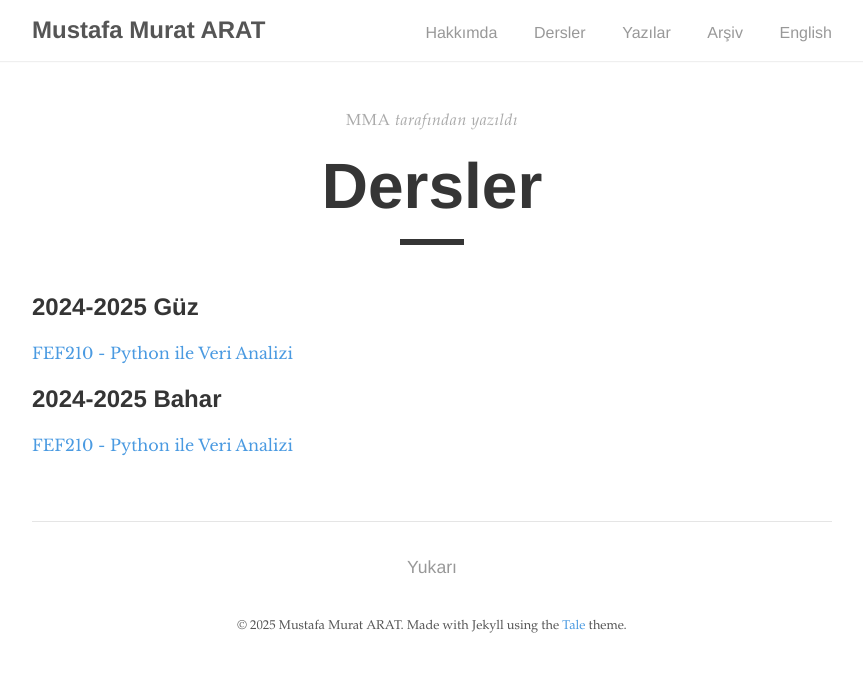
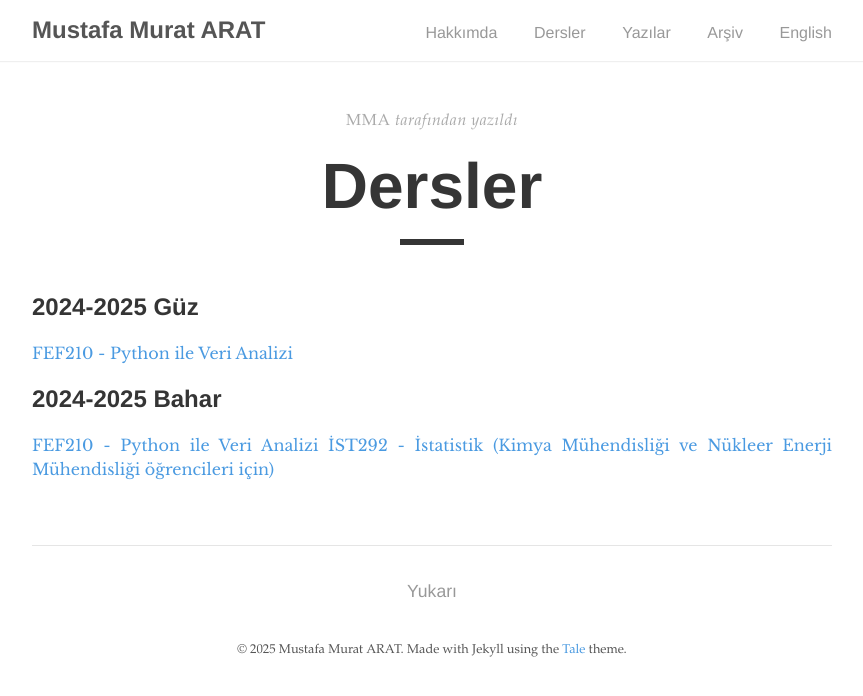
Before and after one commit to mmuratarat/turkish, a Jekyll site: the page built from _pages/courses.md, in a window 1280 px wide. Shown: the top 696 px of the page, without its empty margins (208-1071 px from the left). Built offline with Jekyll 4.4.1, drawn with Linux system fonts in a browser that asks for light colours; nearby versions of some CDN libraries; comment, search, counter and statistics services are not loaded.

Commit message:
Update courses.md

```diff
--- a/_pages/courses.md
+++ b/_pages/courses.md
@@ -12,3 +12,4 @@ permalink: /courses/
 
 ## 2024-2025 Bahar
 [FEF210 - Python ile Veri Analizi](/turkish/fef210_2425spring){:target="_blank"}
+[İST292 - İstatistik (Kimya Mühendisliği ve Nükleer Enerji Mühendisliği öğrencileri için)](https://mmuratarat.github.io/turkish/files/ist292_2425spring_syllabus.pdf){:target="_blank"}
```
